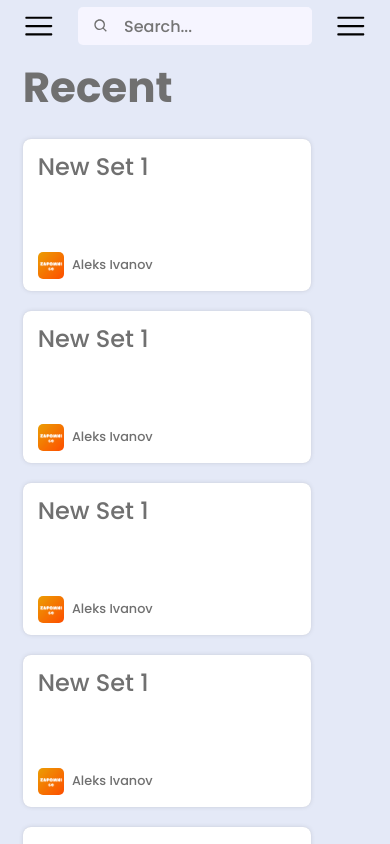
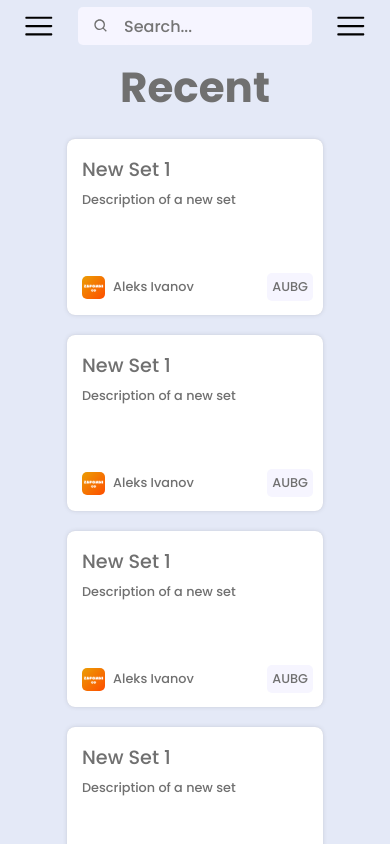
Before and after one commit to ZapomniGo/zapomnigo-client, a React (Vite) app: page / in a window 390 px wide. Shown: the top 844 px of the page. Built offline with nearby package versions, Linux system fonts and the light colour scheme.

Commit message:
modifications on set cards

```diff
--- a/src/app-components/Dashboard/_dashboard.scss
+++ b/src/app-components/Dashboard/_dashboard.scss
@@ -43,16 +43,7 @@
     position: initial;
     .category{
       width: 100%;
-      .recent{
-        margin-left: 0;
-        .category-title{
-          text-align: center;
-          margin-left: 0;
-        }
-        .sets{
-          justify-content: center;
-        }
-      }
+
     }
     .set-card{
       width: 15rem !important;
--- a/src/app-components/MainPage/MainPage.tsx
+++ b/src/app-components/MainPage/MainPage.tsx
@@ -71,7 +71,7 @@ const mockSetCards: SetCardData[] = [
   {
     id: "card1",
     title: "New Set 1",
-    description: "Description of a new set",
+    description: "Description of a new set ihadsbgiabsiuo nbasign iuasbfiua sfiuba sioaiug hijb ijh bouh jbaousbgoas dfas fas fas fas fas f ff asfsas ",
     institution: "AUBG",
     image: "src/app-components/Navigation/logo.png",
     creator_name: "Aleks Ivanov",
--- /dev/null
+++ b/src/app-components/MainPage/_mainPage.scss
@@ -0,0 +1,33 @@
+.set-wrapper {
+    flex-wrap: wrap;
+    display: flex;
+    align-self: flex-start;
+    flex-direction: column;
+    margin-left: 1.5vmax;
+    color: $text-color;
+    font-size: 1.75rem;
+    margin-top: 1vmax;
+
+    .category-title {
+      margin-left: 10px;
+      margin-bottom: 10px;
+    }
+
+    .sets {
+      display: flex;
+      flex-wrap: wrap;
+    }
+}
+
+@media only screen and (max-width: 900px){
+    .set-wrapper{
+        margin-left: 0 !important;
+        .category-title{
+          text-align: center;
+          margin-left: 0 !important;
+        }
+        .sets{
+          justify-content: center;
+        }
+      }
+}
--- a/src/app-components/SetCard/SetCard.tsx
+++ b/src/app-components/SetCard/SetCard.tsx
@@ -14,7 +14,7 @@ interface SetCardProps {
 
 const SetCard: React.FC<SetCardProps> = ({ id, title, description, institution, image, creator_name, onMouseEnter, onMouseLeave, isSelected }) => {
   const displayDescription = () => {
-    let n = 110;
+    let n = 120;
     if (description.length > n) {
         while (description[n] != ' ') {
             n -= 1;
--- a/src/app-components/SetCard/_setCard.scss
+++ b/src/app-components/SetCard/_setCard.scss
@@ -59,7 +59,6 @@ height: 9.5rem;
             display: flex;
             align-items: center;
             margin-right: 0.5rem;
-
             img {
                 border-radius: 5px;
                 min-width: 100%;
@@ -72,6 +71,7 @@ height: 9.5rem;
             transition: $tran-02;
             white-space: nowrap;
         }
+
         .set-institution {
             text-align: right;
             width: 55%;
@@ -85,4 +85,49 @@ height: 9.5rem;
             }
         }
     }
+
+    .set-card.open {
+        box-shadow: rgba(0, 0, 0, 0.16) 0px 3px 6px, rgba(0, 0, 0, 0.23) 0px 3px 6px;
       }
+}
+
+@media only screen and (max-width: 900px){
+    .set-card{
+        height: 11rem;
+        width: 16rem ;
+        .category-title{
+            text-align: center;
+            margin-left: 0;
+        }
+        .sets{
+            justify-content: center;
+        }
+        .open {
+            transition: $tran-03;
+            opacity: 1;
+          }
+          .set-title {
+            font-size: 1.2rem !important;
+          }
+          .set-title.active {
+            transition: $tran-02;
+            font-size: 1.2rem;
+          }
+
+    }
+
+    .open {
+      transition: $tran-03;
+      opacity: 1;
+    }
+    .set-title {
+      font-size: 1.2rem !important;
+    }
+    .set-title.active {
+      transition: $tran-02;
+      font-size: 1.2rem;
+    }
+    .close{
+      opacity: 1 !important;
+    }
+}
--- a/src/index.scss
+++ b/src/index.scss
@@ -9,3 +9,4 @@
 @import "./app-components/Settings/settings";
 @import "./app-components/MoreBtn/morebtn";
 @import "./app-components/SetCard/setCard";
+@import "./app-components/MainPage/mainPage"
```
Lines whose indentation alone changed are shown as unchanged.
